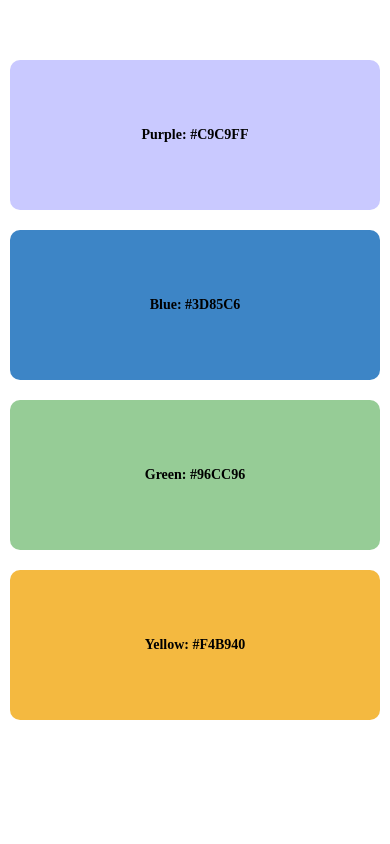
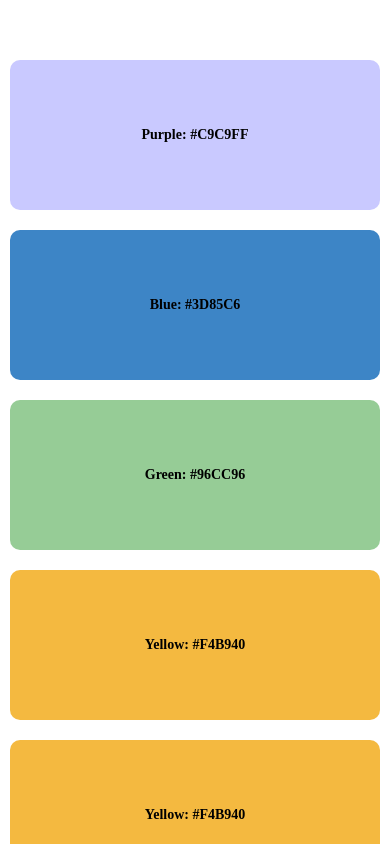
Before and after one commit to hungnt1987/RN03_NguyenThanhHung, a React Native app in the folder rn03/: screen / in a window 390 px wide. Built offline with nearby package versions, Linux system fonts and the light colour scheme.

Commit message:
Add 1 more view

```diff
--- a/rn03/src/Buoi1/DemoStyle/index.js
+++ b/rn03/src/Buoi1/DemoStyle/index.js
@@ -67,6 +67,21 @@ export default class DemoStyle extends Component {
                     fontFamily: "Cochin",
                 }}>Yellow: #F4B940</Text>
                 </View>
+                <View style={{
+                    backgroundColor:'#F4B940',
+                    height: 150,
+                    justifyContent: 'center',
+                    alignItems:'center',
+                    borderRadius: 10,
+                    marginTop: 10,
+                    marginBottom: 10,}}>
+
+                <Text style = {{
+                    fontWeight: 'bold',
+                    fontFamily: "Cochin",
+                }}>Yellow: #F4B940</Text>
+                </View>
+
             </View>
             </ScrollView>
         )
```
